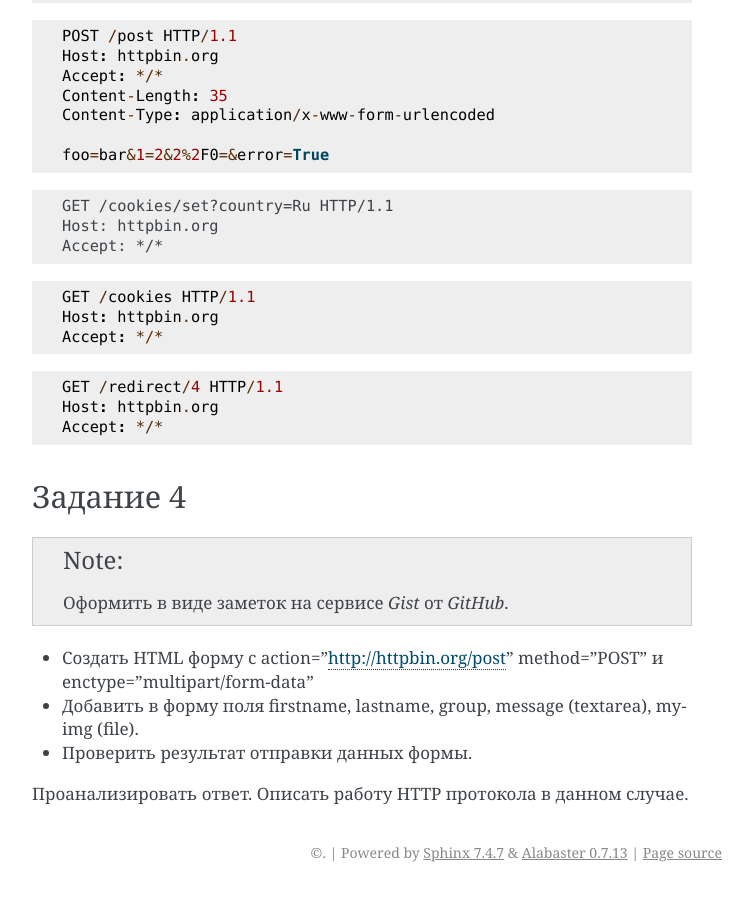
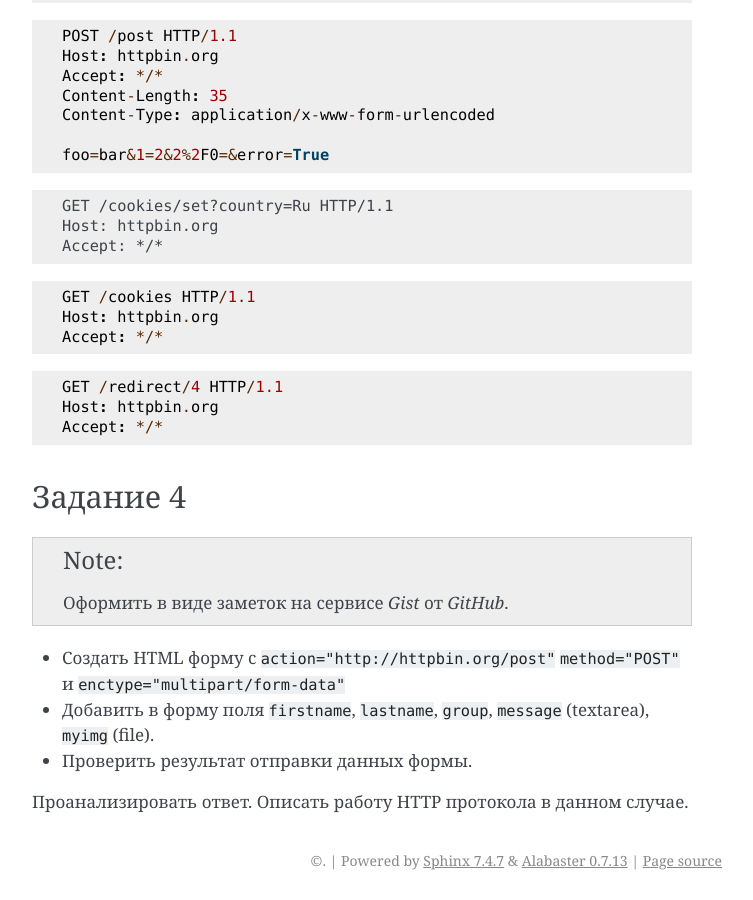
Before and after one commit to ustu/lectures.kpd, a Sphinx documentation site: the page built from docs/kpd/_checkpoint.rst, in a window 1280 px wide and 900 px high, scrolled down 1625 px. Shown: the whole window, without its empty margins (388-1141 px from the left). Built offline with Sphinx 7.4.7, drawn with Linux system fonts in a browser that asks for light colours; the version number could not be read and is left out.

```diff
--- a/docs/kpd/_checkpoint.rst
+++ b/docs/kpd/_checkpoint.rst
@@ -108,8 +108,8 @@
 
    Оформить в виде заметок на сервисе `Gist` от `GitHub`.
 
-* Создать HTML форму c action="http://httpbin.org/post" method="POST" и enctype="multipart/form-data"
-* Добавить в форму поля firstname, lastname, group, message (textarea), myimg (file).
+* Создать HTML форму c ``action="http://httpbin.org/post"`` ``method="POST"`` и ``enctype="multipart/form-data"``
+* Добавить в форму поля ``firstname``, ``lastname``, ``group``, ``message`` (textarea), ``myimg`` (file).
 * Проверить результат отправки данных формы.
 
 Проанализировать ответ. Описать работу HTTP протокола в данном случае.
```
